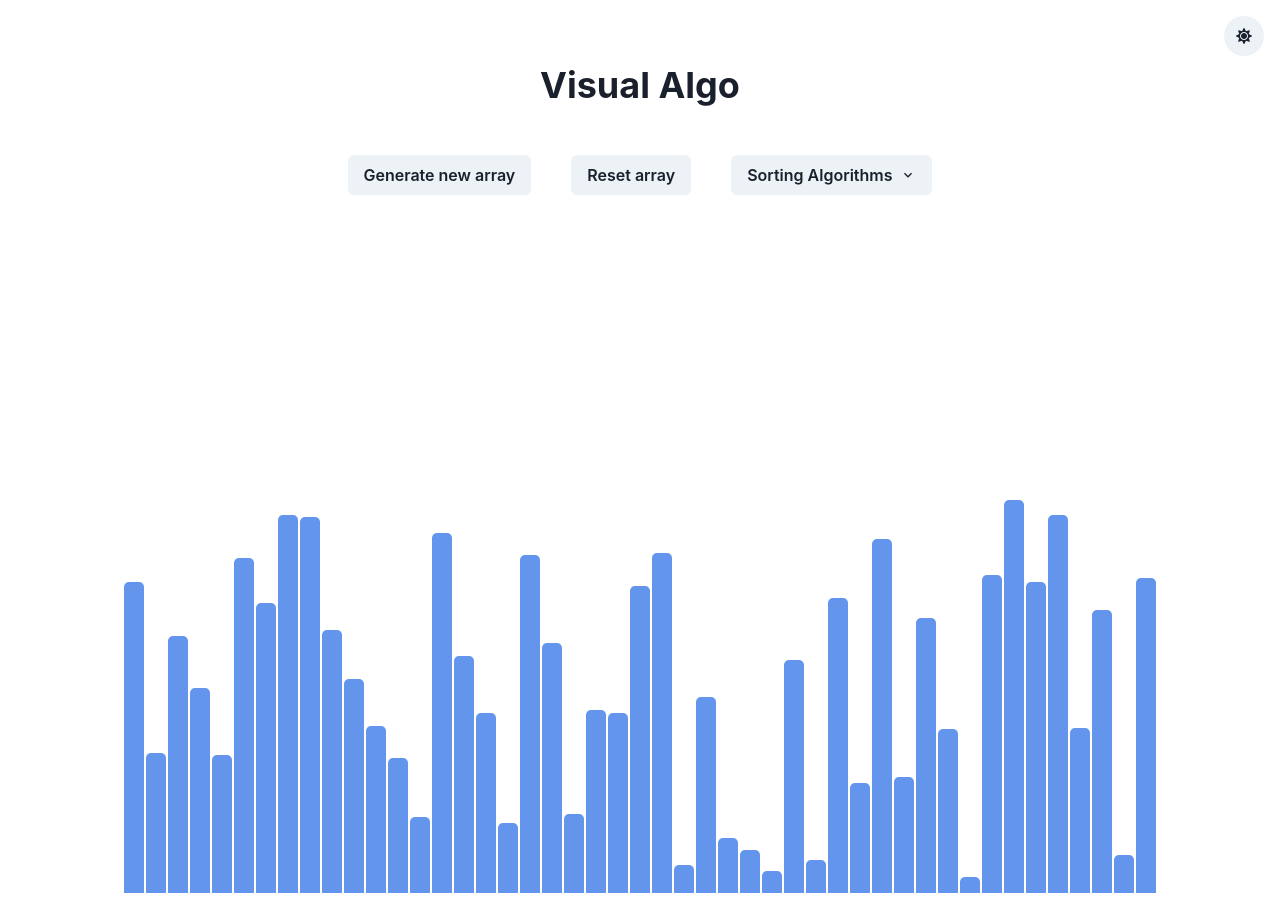
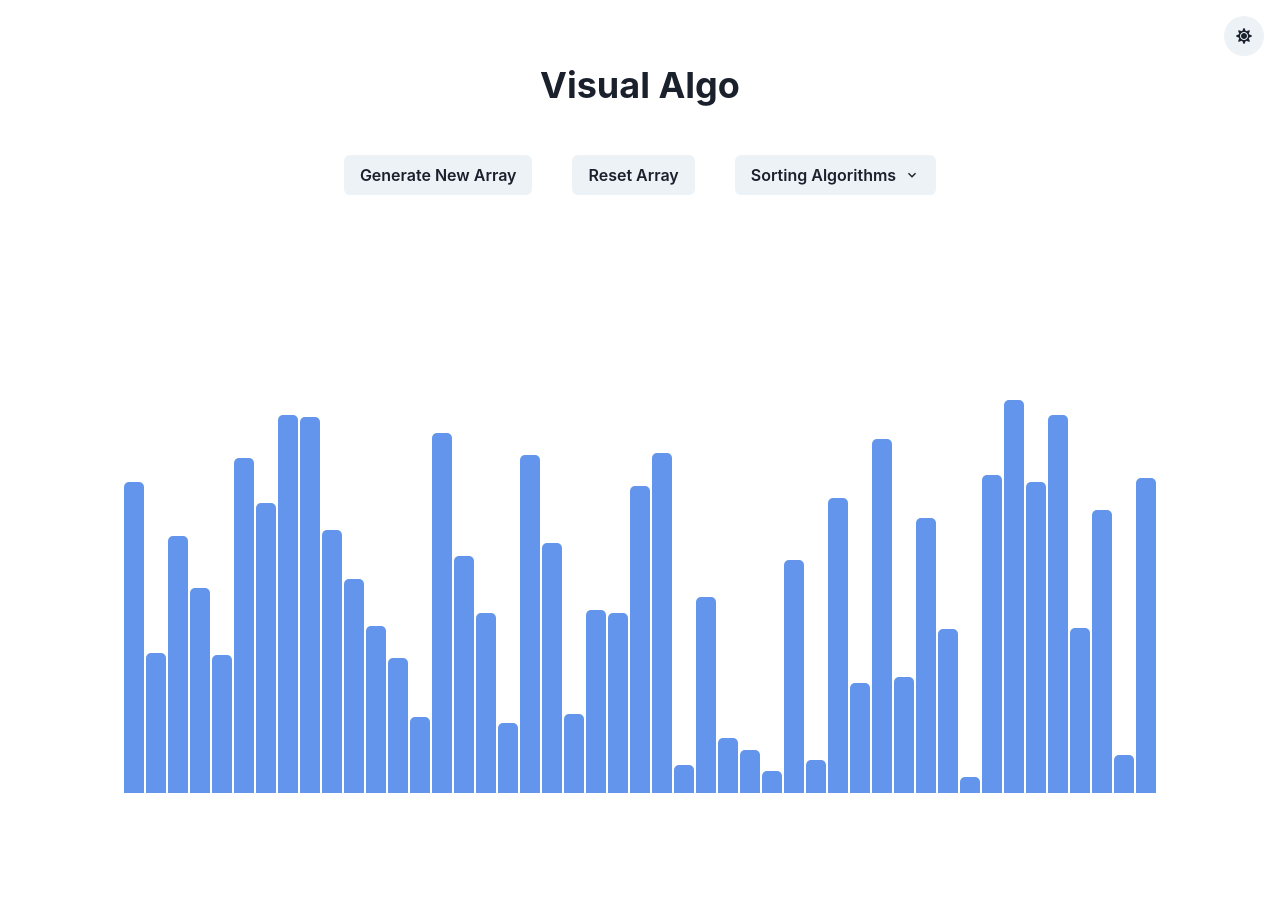
Before and after one commit to waitingonalice/Visual-Algo, a React (Create React App) app in the folder src/: page / in a window 1280 px wide. After the commit the page ends 800 px from the top, so only its background shows below. Built offline with nearby package versions, Linux system fonts and the light colour scheme; the HTML template or start-up script is replaced by a standard one.

Commit message:
Created reusable Button and DropDownMenu Components using ChakraUI style components. Deleted hard coded Buttons and DropDownMenu in SortingVisual.jsx, and imported Reusable Buttons and DropDownMenu from components folder instead

```diff
--- a/src/App.js
+++ b/src/App.js
@@ -1,10 +1,10 @@
 import React from 'react';
-import {SortingVisual} from './components/SortingVisual';
+import { SortingVisual } from './components/SortingVisual';
 import { Button, IconButton } from '@chakra-ui/react';
 import { VStack, Heading } from '@chakra-ui/react'
 import { useColorMode } from '@chakra-ui/react';
 import { FaSun, FaMoon } from 'react-icons/fa'
-import { IconBase } from 'react-icons';
+
 
 export default function App() {
   const { colorMode, toggleColorMode } = useColorMode();
@@ -12,20 +12,16 @@ export default function App() {
   return (
     <VStack p={4}>
       <IconButton
-      icon={colorMode === 'dark' ? <FaMoon/> : <FaSun/>}
-      isRound='true'
-      size='md'
-      alignSelf='flex-end'
-      onClick={toggleColorMode}
+        icon={colorMode === 'light' ? <FaSun /> : <FaMoon />}
+        isRound='true'
+        size='md'
+        alignSelf='flex-end'
+        onClick={toggleColorMode}
       />
-
       <Heading>
         Visual Algo
-     </Heading>
-
-      <SortingVisual>
-      </SortingVisual>
-
+      </Heading>
+      <SortingVisual />
     </VStack>
   );
 }
--- /dev/null
+++ b/src/components/Button.jsx
@@ -0,0 +1,11 @@
+import React from "react";
+import { Button } from '@chakra-ui/react';
+
+export function GenerateButton(props) {
+    const myClass = `button ${props.type}`
+     return (
+         <Button className = {myClass} onClick={props.handleClick} colorScheme='gray' size='md'>
+            {props.children}
+        </Button>
+        );
+}
--- /dev/null
+++ b/src/components/DropDownMenu.jsx
@@ -0,0 +1,16 @@
+import React from 'react';
+import { Menu, MenuButton, MenuList, Button } from '@chakra-ui/react';
+import { ChevronDownIcon } from '@chakra-ui/icons';
+
+export function SortDropDownMenu(props) {
+    return (
+         <Menu>
+            <MenuButton as={Button} rightIcon={<ChevronDownIcon />} colorScheme = 'gray'>
+                Sorting Algorithms
+            </MenuButton>
+            <MenuList>
+                {props.children}
+            </MenuList>
+        </Menu>
+    )
+}
--- a/src/components/SortingVisual.jsx
+++ b/src/components/SortingVisual.jsx
@@ -1,15 +1,13 @@
 import React from 'react';
 import { useState, useEffect } from 'react';
-import './SortingVisualizer.css';
 import { getMergeSortAnimations } from '../SortingAlgorithms/mergeSortAlgo.js';
 import { getBubbleSortAnimations } from '../SortingAlgorithms/bubbleSortAlgo';
 import { getInsertionSortAnimations } from '../SortingAlgorithms/insertionSortAlgo';
 import { getQuickSortAnimations } from '../SortingAlgorithms/quickSortAlgo';
-import { Menu, MenuButton, MenuList, MenuItem, Button } from '@chakra-ui/react';
-import { Box, Center, HStack } from '@chakra-ui/react';
-import { ChevronDownIcon } from '@chakra-ui/icons';
-
-
+import { MenuItem,Box, Center, HStack } from '@chakra-ui/react';
+import { GenerateButton } from './Button.jsx';
+import { SortDropDownMenu } from './DropDownMenu.jsx';
+import './SortingVisualizer.css';
 
 const animationSpeedMs = 8;
 const primaryColor = "CornflowerBlue";
@@ -21,9 +19,8 @@ export function SortingVisual() {
     useEffect(() => console.log("mounted"), []);
 
     const handleResize = () => {
-        //handles the change of the array bars when window is resized
+    //handles the change of the array bars when window is resized
     }
-
 
     //FROM: https://github.com/waitingonalice/Sorting-Visualizer-Tutorial/blob/master/src/sortingAlgorithms/sortingAlgorithms.js
     const handleMergeSort = () => {
@@ -127,40 +124,6 @@ export function SortingVisual() {
         console.log('reset')
         setArray(randomArray());
     }
-    //style section
-
-    const GenerateNewArrayButton = (generateProp) => {
-        return (
-            <Button colorScheme='gray' size='md' onClick={generateProp.onClick}>
-               Generate new array
-            </Button>
-        );
-    }
-
-     const ResetArrayButton = (generateProp) => {
-        return (
-            <Button colorScheme='gray' size='md' onClick={generateProp.onClick}>
-               Reset array
-            </Button>
-        );
-    }
-
-    const DropDownMenu = () => {
-        return (
-            <Menu>
-                <MenuButton as={Button} rightIcon={<ChevronDownIcon />} colorScheme = 'gray'>
-                    Sorting Algorithms
-                </MenuButton>
-                <MenuList>
-                    <MenuItem onClick = {() => handleMergeSort()}>Merge Sort</MenuItem>
-                    <MenuItem onClick = {() => handleQuickSort()}>Quick Sort</MenuItem>
-                    <MenuItem onClick = {() => handleInsertionSort()}>Insertion Sort</MenuItem>
-                    <MenuItem onClick = {() => handleBubbleSort()}>Bubble Sort</MenuItem>
-                </MenuList>
-            </Menu>
-
-        )
-    }
 
     return(
         <Box>
@@ -168,20 +131,25 @@ export function SortingVisual() {
                 <Center>
                     <HStack spacing = '40px'>
                         <Box>
-                            <GenerateNewArrayButton onClick={handleReset}/>
+                            <GenerateButton myClass ="generateNewArray" handleClick = {()=>handleReset()}>Generate New Array</GenerateButton>
                         </Box>
                         <Box>
-                            <ResetArrayButton onClick = {refreshPage}/>
+                             <GenerateButton myClass ="resetArray" handleClick = {()=>refreshPage()}>Reset Array</GenerateButton>
                         </Box>
                         <Box>
-                            <DropDownMenu/>
+                            <SortDropDownMenu>
+                            <MenuItem onClick={() => handleMergeSort()}> Merge Sort</MenuItem>
+                            <MenuItem onClick = {() => handleQuickSort()}>Quick Sort</MenuItem>
+                            <MenuItem onClick = {() => handleInsertionSort()}>Insertion Sort</MenuItem>
+                            <MenuItem onClick = {() => handleBubbleSort()}>Bubble Sort</MenuItem>
+                            </SortDropDownMenu>
                         </Box>
                     </HStack>
                 </Center>
             </Box>
 
             <Center>
-                <Box pos = "absolute" top = "500">
+                <Box pos = "absolute" top = "400">
                     {array.map((value, idx) => (
                         <Box className="array-bar"
                             key={idx}
@@ -195,7 +163,6 @@ export function SortingVisual() {
     )
 }
 
-//reusable code
 const randomArray = () => {
     const array = [];
     for(let i = 0; i<(window.innerWidth-350)/20; i++){
@@ -204,9 +171,10 @@ const randomArray = () => {
     return array;
 }
 
-//FROM: https://stackoverflow.com/questions/4959975/generate-random-number-between-two-numbers-in-javascript
+    //FROM: https://stackoverflow.com/questions/4959975/generate-random-number-between-two-numbers-in-javascript
 function randomIntFromInterval(min,max) {
     return Math.floor(Math.random()*(max - min + 1)+min);
 }
 
+
 export default SortingVisual;
--- a/src/index.js
+++ b/src/index.js
@@ -5,7 +5,7 @@ import { ChakraProvider, ColorModeScript, extendTheme } from "@chakra-ui/react"
 import react from 'react';
 
 const config = {
-  initialColorMode: 'light',
+  initialColorMode: 'dark',
   useSystemColorMode: false,
 }
 
```
